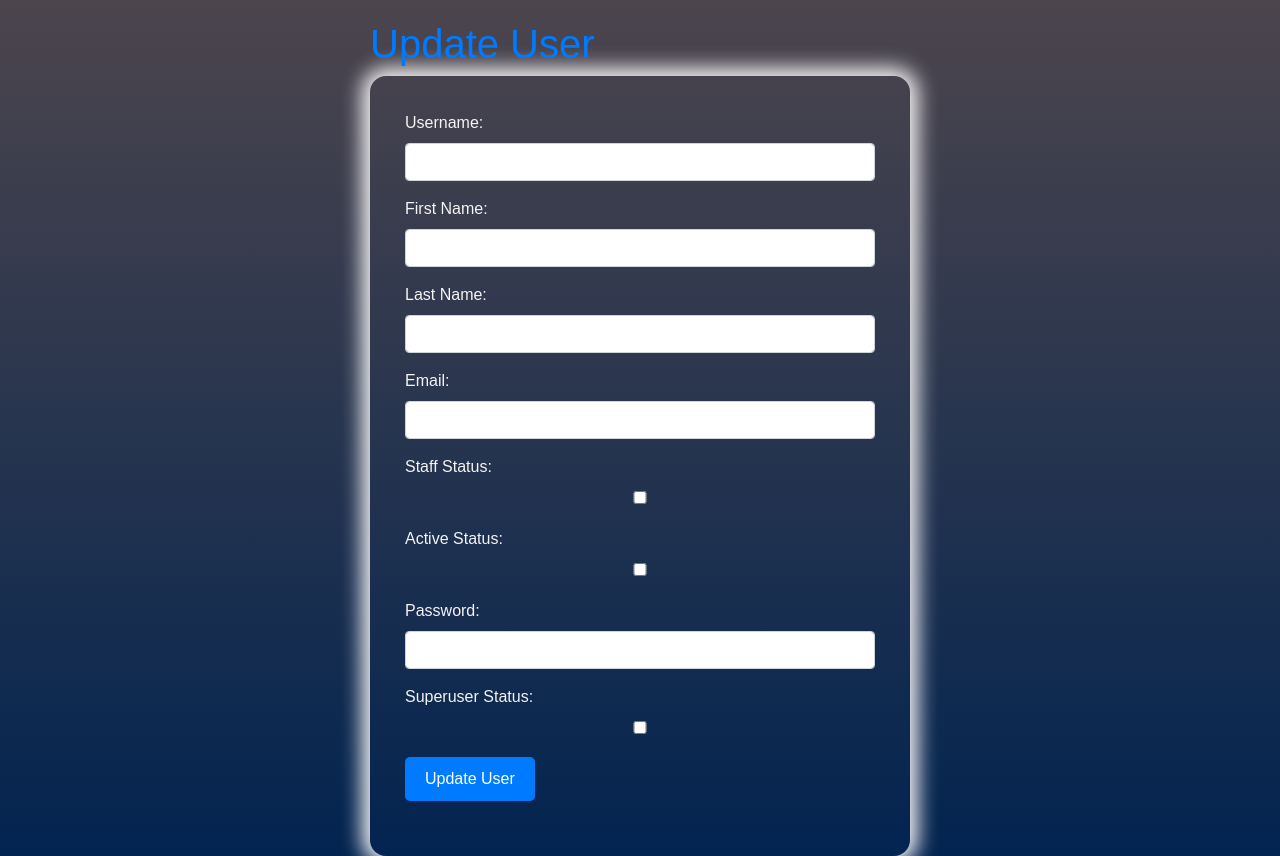
After one commit to petrellicharz45/petrellicharz45, a Django app: template templates/edit_user.html in a window 1280 px wide. The commit adds this page. Run offline with Django 5.2, Linux system fonts and the light colour scheme; the template is opened without the code that fills it, so the values that code supplies are empty; some libraries are stand-ins or nearby versions.

Commit message:
Add my code

```diff
--- /dev/null
+++ b/static/style.css
@@ -0,0 +1,111 @@
+/* General styling */
+body {
+    font-family: Arial, sans-serif;
+    background: linear-gradient(#4c454d,#022450); /* Updated background color */
+    color: #f5f3f3;
+}
+
+.container {
+    margin-top: 20px;
+}
+
+h1 {
+    color: #007bff;
+}
+
+/* Form styling */
+.form1 {
+    margin-bottom: 20px;
+    border: none; /* Added border */
+    border-radius: 5px; /* Added border radius */
+    padding: 15px; /* Added padding */
+    background-color: transparent; /* Added background color */
+}
+
+.form2 {
+    display: flex;
+    flex-direction: column;
+    box-shadow: 0px 0px 20px 8px;
+    border-radius: 16px;
+    padding: 20px;
+}
+
+input[type="text"],
+input[type="email"],
+input[type="password"],
+input[type="checkbox"] {
+    width: 100%;
+    padding: 10px;
+
+    background-color: #fff;
+}
+
+/* Button styling */
+.btn-primary {
+    background-color: #007bff;
+    color: #fff;
+    border: none;
+    border-radius: 5px;
+    padding: 10px 20px;
+    cursor: pointer;
+}
+
+.btn-primary:hover {
+    background-color: #0056b3;
+}
+
+.btn-danger {
+    background-color: #dc3545;
+    color: #fff;
+    border: none;
+    border-radius: 5px;
+    padding: 10px 20px;
+    cursor: pointer;
+}
+
+.btn-danger:hover {
+    background-color: #c82333;
+}
+
+/* Table styling */
+.table {
+    width: 100%;
+    border-collapse: collapse;
+    border: 1px solid #ccc;
+    background-color: #fff;
+    overflow-x: auto;
+}
+
+th, td {
+    padding: 10px;
+    border: 1px solid #ccc;
+}
+
+th {
+    background-color: #007bff;
+    color: #fff;
+}
+
+/* Responsive table */
+@media (max-width: 767px) {
+    .table {
+        display: flex;
+        flex-direction: column;
+        align-items: center; /* Align items in the center vertically */
+        justify-content: center; /* Justify content in the center horizontally */
+    }
+}
+
+/* Success message styling */
+.alert-success {
+    background-color: #d4edda;
+    color: #155724;
+    border: 1px solid #c3e6cb;
+    border-radius: 5px;
+    padding: 15px;
+    margin-bottom: 20px;
+}
+
+.alert-success.hidden {
+    display: none;
+}
--- /dev/null
+++ b/templates/edit_user.html
@@ -0,0 +1,102 @@
+{% load static %}
+<!DOCTYPE html>
+<html lang="en">
+<head>
+    <meta charset="UTF-8">
+    <meta name="viewport" content="width=device-width, initial-scale=1.0">
+    <title>Edit User</title>
+    <!-- Include Bootstrap CSS -->
+    <link rel="stylesheet" href="https://stackpath.bootstrapcdn.com/bootstrap/4.5.2/css/bootstrap.min.css">
+    <link rel="stylesheet" href="{% static 'style.css' %}">
+</head>
+<body>
+    <div class="container">
+        <div id="successMessage" class="alert alert-success" style="display: none;">
+    <!-- Success message will be displayed here -->
+</div>
+</div>
+
+<div class="container">
+    <div class="row justify-content-center">
+        <div class="col-md-6">
+
+    <h1>Update User</h1>
+    <div class="form2">
+    <form id="editUserForm" class="form1"method="post" action="" data-user-id="{{ user.id }}">
+        {% csrf_token %}
+        <div class="form-group">
+            <label for="username">Username:</label>
+            <input type="text" class="form-control" id="username" name="username" value="{{ user.username }}" required>
+        </div>
+        <div class="form-group">
+            <label for="first_name">First Name:</label>
+            <input type="text" class="form-control" id="first_name" name="first_name" value="{{ user.first_name }}" required>
+        </div>
+        <div class="form-group">
+            <label for="last_name">Last Name:</label>
+            <input type="text" class="form-control" id="last_name" name="last_name" value="{{ user.last_name }}" required>
+        </div>
+        <div class="form-group">
+            <label for="email">Email:</label>
+            <input type="email" class="form-control" id="email" name="email" value="{{ user.email }}" required>
+        </div>
+        <div class="form-group">
+            <label for="is_staff">Staff Status:</label>
+            <input type="checkbox" id="is_staff" name="is_staff" {% if user.is_staff %} checked {% endif %}>
+        </div>
+        <div class="form-group">
+            <label for="is_active">Active Status:</label>
+            <input type="checkbox" id="is_active" name="is_active" {% if user.is_active %} checked {% endif %}>
+        </div>
+        <div class="form-group">
+            <label for="password">Password:</label>
+            <input type="password" class="form-control" id="password" name="password" required>
+        </div>
+        <div class="form-group">
+            <label for="is_superuser">Superuser Status:</label>
+            <input type="checkbox" id="is_superuser" name="is_superuser" {% if user.is_superuser %} checked {% endif %}>
+        </div>
+
+        <button type="submit" class="btn btn-primary">Update User</button>
+    </form>
+    </div>
+</div>
+</div>
+</div>
+
+ <!-- Include jQuery (full version with AJAX functionality) -->
+ <script src="https://code.jquery.com/jquery-3.5.1.min.js"></script>
+ <!-- Include Bootstrap JS and jQuery -->
+ <script src="https://code.jquery.com/jquery-3.5.1.min.js"></script>
+ <!-- Include any additional scripts here -->
+ <script>
+    $(document).ready(function () {
+        // Function to handle form submission
+        $('#editUserForm').submit(function (event) {
+            event.preventDefault();
+            var formData = $(this).serialize();
+            var userId = $(this).data('user-id'); // Get the user ID from the form data attribute
+            $.ajax({
+                url: '/users/' + userId + '/update/',
+                type: 'PUT', // Send a PUT request
+                data: formData,
+                success: function (data) {
+                    // Display success message
+                    $('#successMessage').text(data.message).show();
+                    // Redirect to user info page after a short delay
+                    setTimeout(function () {
+                        window.location.href = '{% url "user-info" %}'; // Redirect to user info page
+                    }, 2000); // Redirect after 2 seconds (adjust as needed)
+                },
+                error: function(xhr, status, error) {
+                    // Display error message if request fails
+                    console.error(xhr.responseText);
+                    $('#successMessage').text('Error: Failed to update user').show();
+                }
+            });
+        });
+    });
+</script>
+
+</body>
+</html>
--- a/users/urls.py
+++ b/users/urls.py
@@ -6,4 +6,8 @@ urlpatterns = [
     path('', views.user_info, name='user-info'),
     path('create/', views.create_user, name='create-user'),
     path('list/', views.get_users, name='user-list'),
+
+    path('edit/<int:user_id>/', views.get_user, name='get_user'),
+    path('users/<int:user_id>/update/', views.update_user, name='update_user'),
+    path('users/<int:user_id>/delete/', views.delete_user, name='delete_user'),
 ]
```
Also changed, not shown: Test/settings.py (+10 -0 lines), templates/users.html (+65 -8 lines), users/views.py (+29 -1 lines).
